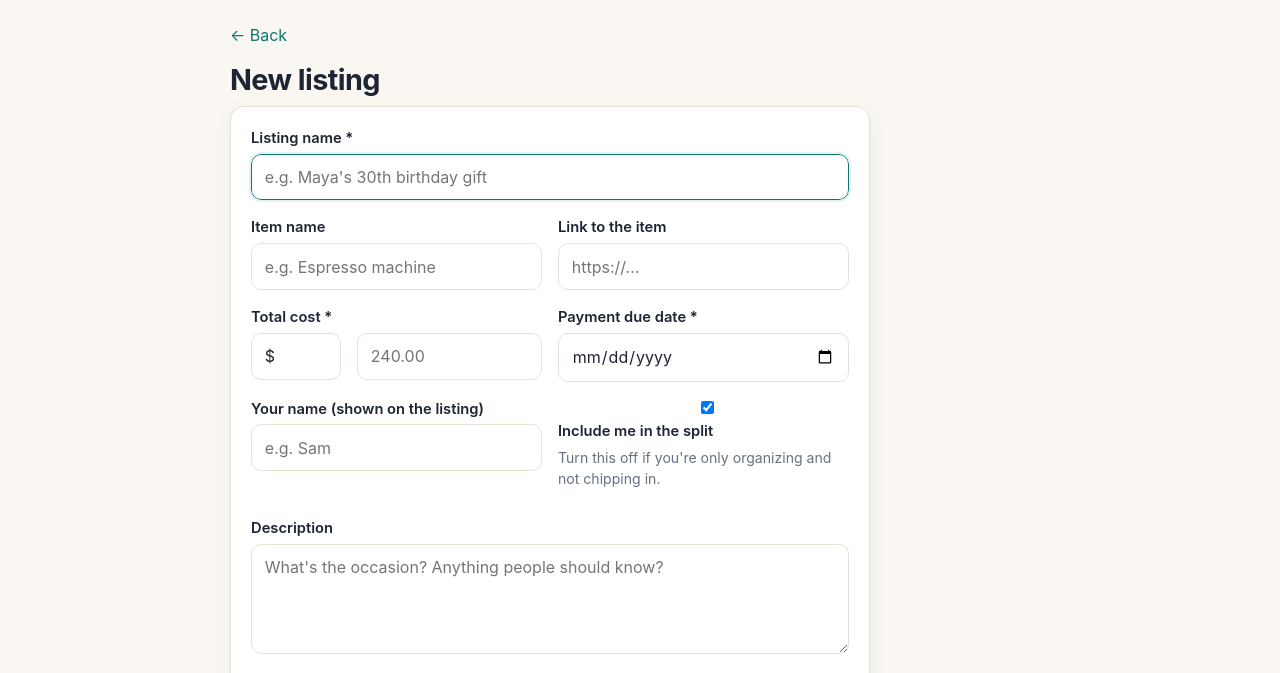
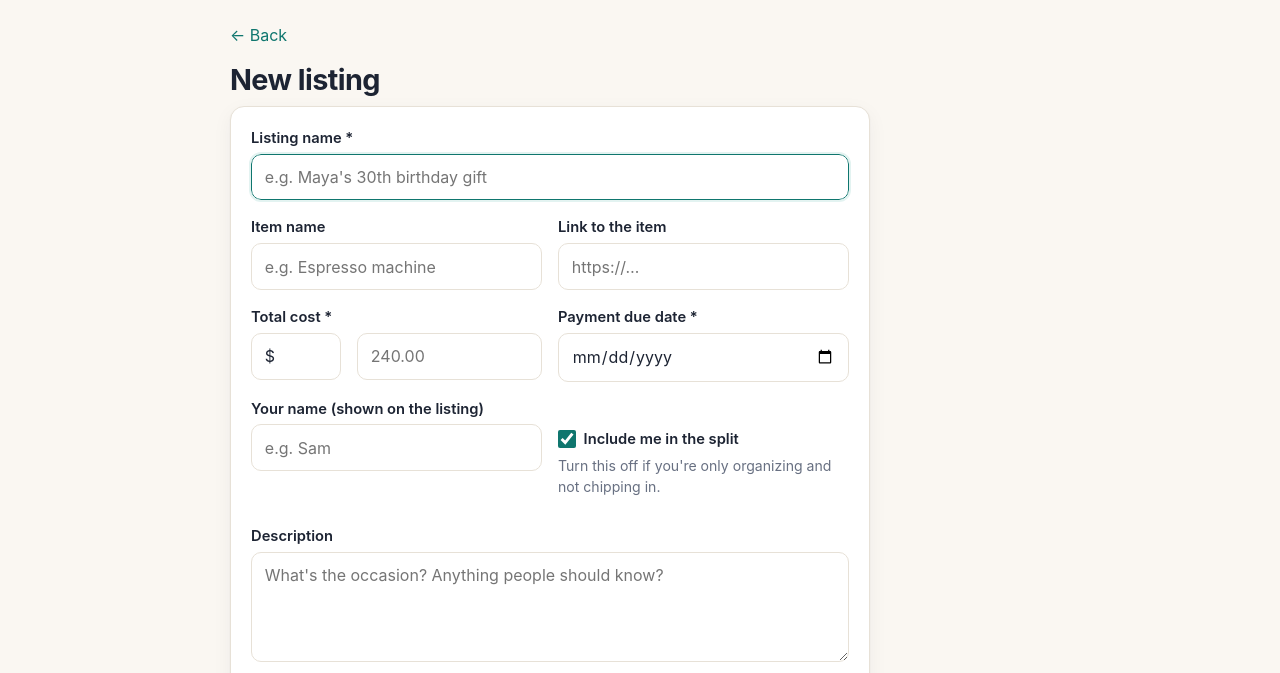
Before and after one commit to Malarkalt/malarkalt.github.io, a plain HTML site: page dashboard.html in a window 1280 px wide. Both pictures are taken after a click on the button "+ New listing". Shown: the part 65-738 px from the top of the page. Drawn offline with Linux system fonts and the light colour scheme; no server answers.

Commit message:
Add styles for checkboxes and card stats layout

```diff
--- a/css/style.css
+++ b/css/style.css
@@ -85,6 +85,10 @@ p { margin: 0 0 .75rem; }
 .grid2 { display: grid; grid-template-columns: 1fr 1fr; gap: 0 1rem; }
 .grid-cost { display: grid; grid-template-columns: 90px 1fr; gap: 0 1rem; }
 @media (max-width: 560px) { .grid2 { grid-template-columns: 1fr; } }
+.form label.check { display: flex; align-items: center; gap: .5rem; margin-top: 1.9rem; cursor: pointer; }
+.form label.check input { width: 1.1rem; height: 1.1rem; margin: 0; accent-color: var(--accent); }
+@media (max-width: 560px) { .form label.check { margin-top: 0; } }
+.card-stats { display: flex; justify-content: space-between; align-items: center; gap: .5rem; margin: .25rem 0 .6rem; font-size: .92rem; }
 .checklist { list-style: none; padding: 0; margin: .4rem 0 0; font-size: .85rem; color: var(--muted); }
 .checklist li::before { content: "○ "; }
 .checklist li.ok { color: var(--ok); }
```
